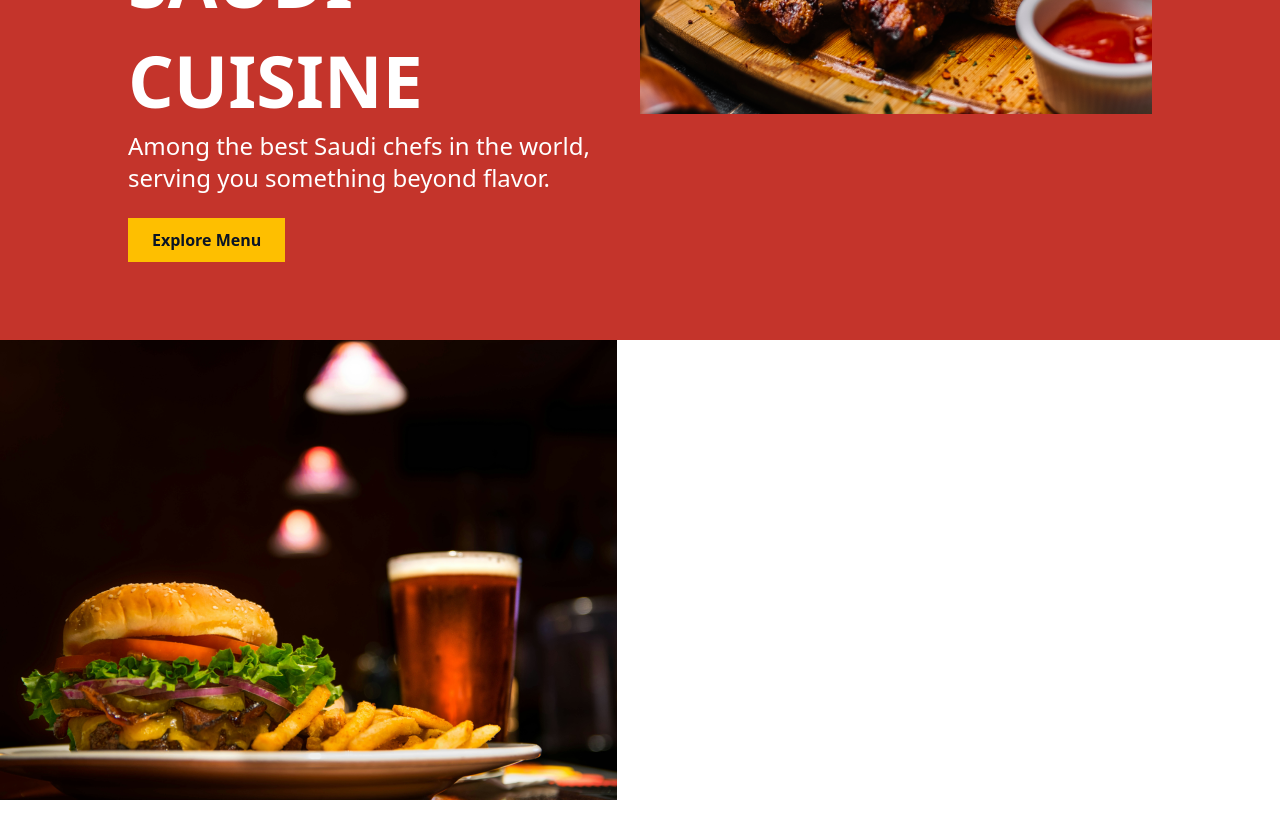
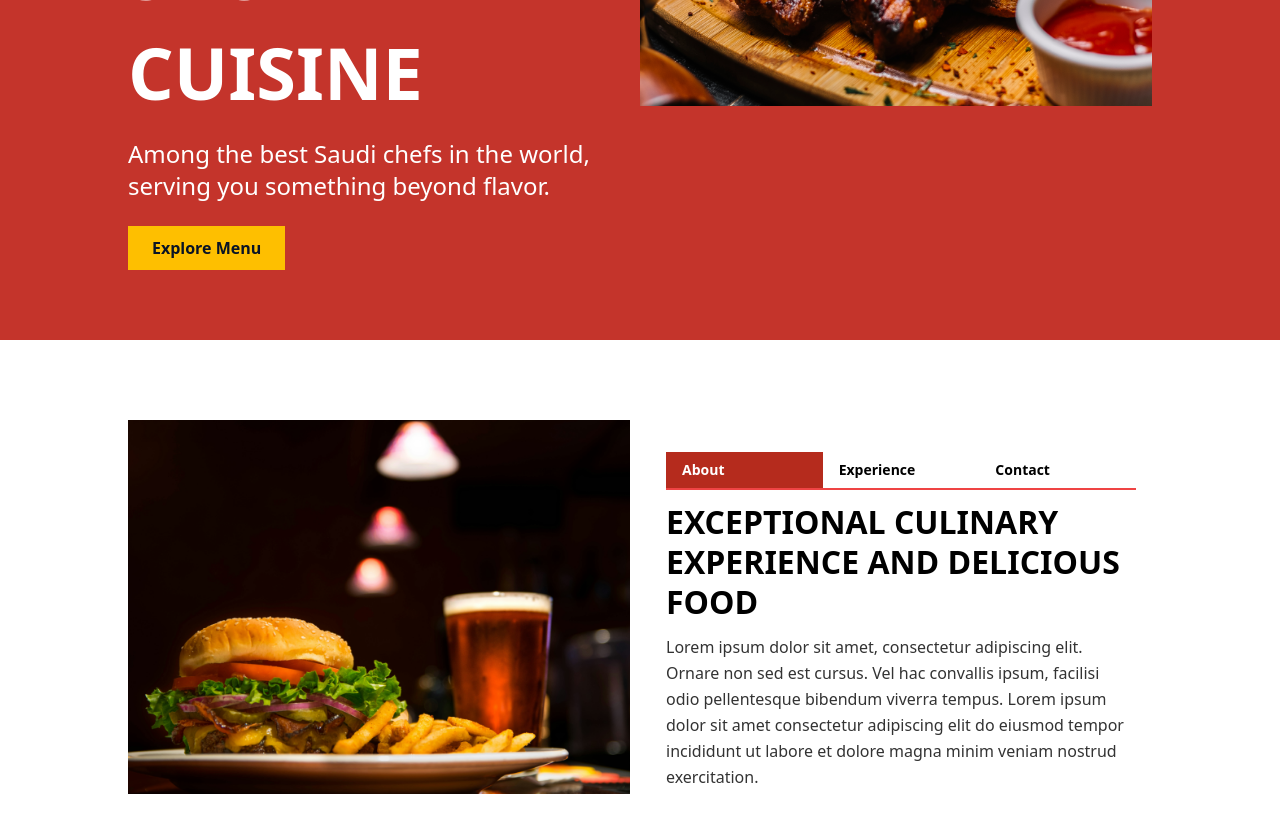
Before and after one commit to hrmrakib/neno-restaurant, a React (Vite) app: page / in a window 1280 px wide. Shown: the part 460-1298 px from the top of the page. Before the commit the page ends 1260 px from the top, so only its background shows below. Built offline with nearby package versions, Linux system fonts and the light colour scheme.

Commit message:
designed about section

```diff
--- a/src/components/header/Hero.jsx
+++ b/src/components/header/Hero.jsx
@@ -9,7 +9,7 @@ const Hero = () => {
             Taste the authentic Saudi cuisine
           </h1>
 
-          <p className='max-w-[550px] mb-6 roboto text-white text-2xl leading-8'>
+          <p className='max-w-[550px] mt-4 mb-6 roboto text-white text-xl lg:text-2xl leading-7 lg:leading-8'>
             Among the best Saudi chefs in the world, serving you something
             beyond flavor.
           </p>
--- a/src/components/header/Navbar.jsx
+++ b/src/components/header/Navbar.jsx
@@ -7,7 +7,7 @@ const Navbar = () => {
         <li>
           <a href='#' className='flex items-center gap-2'>
             <img src='/logo.png' alt='logo' />
-            <h3 className='text-[28px] text-white'>Restaurant</h3>
+            <h3 className='text-[28px] text-white poppins'>Restaurant</h3>
           </a>
         </li>
         <li>
@@ -48,7 +48,7 @@ const Navbar = () => {
       <div className='lg:hidden w-full flex items-center justify-between'>
         <a href='#' className='flex items-center gap-2'>
           <img src='/logo.png' alt='logo' />
-          <h3 className='text-[28px] text-white'>Restaurant</h3>
+          <h3 className='text-[28px] text-white poppins'>Restaurant</h3>
         </a>
 
         <a href='#'>
--- a/src/components/home/About.jsx
+++ b/src/components/home/About.jsx
@@ -1,23 +1,27 @@
 import { useState } from "react";
+import Container from "../layout/Container";
 
 const tabData = [
   {
     id: "tab1",
-    title: "Our Story",
+    name: "About",
+    title: "Exceptional culinary experience and delicious food",
     content:
-      "Founded in 2010, our restaurant has been serving authentic cuisine for over a decade. We pride ourselves on using only the freshest, locally-sourced ingredients in all our dishes.",
+      "Lorem ipsum dolor sit amet, consectetur adipiscing elit. Ornare non sed est cursus. Vel hac convallis ipsum, facilisi odio pellentesque bibendum viverra tempus. Lorem ipsum dolor sit amet consectetur adipiscing elit do eiusmod tempor incididunt ut labore et dolore magna minim veniam nostrud exercitation.",
   },
   {
     id: "tab2",
-    title: "Our Menu",
+    name: "Experience",
+    title: "Exceptional taughible experience and delicious food",
     content:
-      "Our menu features a wide variety of dishes, from traditional favorites to modern fusion creations. We offer options for all dietary needs, including vegetarian, vegan, and gluten-free choices.",
+      "Lorem ipsum dolor sit amet, consectetur adipiscing elit. Ornare non sed est cursus. Vel hac convallis ipsum, facilisi odio pellentesque bibendum viverra tempus. Lorem ipsum dolor sit amet consectetur adipiscing elit do eiusmod tempor incididunt ut labore et dolore magna minim veniam nostrud exercitation.",
   },
   {
     id: "tab3",
-    title: "Reservations",
+    name: "Contact",
+    title: "Exceptional culinary experience and delicious food",
     content:
-      "To ensure the best dining experience, we recommend making a reservation. You can book a table online through our website or by calling us directly. We look forward to serving you!",
+      "Lorem ipsum dolor sit amet, consectetur adipiscing elit. Ornare non sed est cursus. Vel hac convallis ipsum, facilisi odio pellentesque bibendum viverra tempus. Lorem ipsum dolor sit amet consectetur adipiscing elit do eiusmod tempor incididunt ut labore et dolore magna minim veniam nostrud exercitation.",
   },
 ];
 
@@ -25,12 +29,42 @@ const About = () => {
   const [activeTab, setActiveTab] = useState(tabData[0].id);
 
   return (
-    <div className='grid grid-cols-2 gap-5'>
-      <div>
-        <img src='/about.png' alt='about' />
-      </div>
+    <div className='bg-white my-20'>
+      <Container>
+        <div className='grid grid-cols-2 gap-5'>
+          <div>
+            <img src='/about.png' alt='about' />
+          </div>
 
-      <div></div>
+          <div className='w-full max-w-3xl mx-auto px-4 py-8'>
+            <div className='flex border-b-2 border-red-500'>
+              {tabData.map((tab) => (
+                <button
+                  key={tab.id}
+                  onClick={() => setActiveTab(tab.id)}
+                  className={`w-full py-2 px-4 roboto text-left font-bold text-sm hover:bg-[#B52B1D] hover:text-white ${
+                    activeTab === tab.id
+                      ? "bg-[#B52B1D] text-white"
+                      : "text-black"
+                  } `}
+                >
+                  {tab.name}
+                </button>
+              ))}
+            </div>
+            <div>
+              <div>
+                <h2 className='text-[32px] font-bold uppercase leading-[40px] my-3'>
+                  {tabData.find((tab) => tab.id === activeTab)?.title}
+                </h2>
+                <p className='text-[#333333] leading-[26px]'>
+                  {tabData.find((tab) => tab.id === activeTab)?.content}
+                </p>
+              </div>
+            </div>
+          </div>
+        </div>
+      </Container>
     </div>
   );
 };
--- a/src/index.css
+++ b/src/index.css
@@ -1,4 +1,4 @@
-@import url("https://fonts.googleapis.com/css2?family=Bebas+Neue&family=Raleway:ital,wght@0,100..900;1,100..900&family=Roboto:ital,wght@0,100;0,300;0,400;0,500;0,700;0,900;1,100;1,300;1,400;1,500;1,700;1,900&display=swap");
+@import url("https://fonts.googleapis.com/css2?family=Bebas+Neue&family=Poppins:ital,wght@0,100;0,200;0,300;0,400;0,500;0,600;0,700;0,800;0,900;1,100;1,200;1,300;1,400;1,500;1,600;1,700;1,800;1,900&family=Raleway:ital,wght@0,100..900;1,100..900&family=Roboto:ital,wght@0,100;0,300;0,400;0,500;0,700;0,900;1,100;1,300;1,400;1,500;1,700;1,900&display=swap");
 
 @tailwind base;
 @tailwind components;
--- a/tailwind.config.js
+++ b/tailwind.config.js
@@ -4,6 +4,7 @@ export default {
   theme: {
     extend: {
       fontFamily: {
+        poppins: ["Poppins", "sans-serif"],
         roboto: ["Roboto", "sans-serif"],
         raleway: ["Raleway", "sans-serif"],
         bebas: ["Bebas Neue", "sans-serif"],
```
